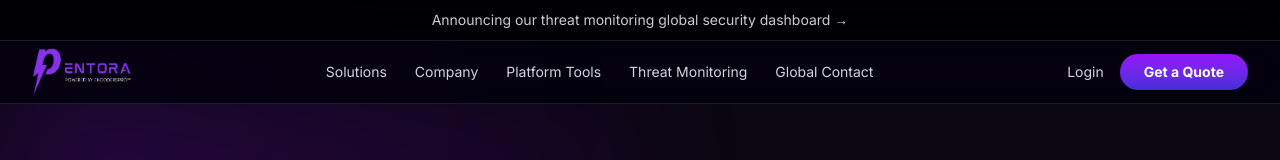
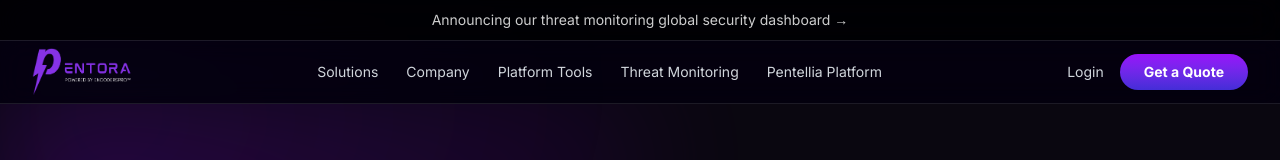
Before and after one commit to tatiana0982/pentora, a Next.js app: page / in a window 1280 px wide. Shown: the top 160 px of the page. Built offline with nearby package versions, Linux system fonts and the light colour scheme.

Commit message:
Update Navbar.tsx

```diff
--- a/src/app/components/Navbar.tsx
+++ b/src/app/components/Navbar.tsx
@@ -140,8 +140,12 @@ const MobileMenu = ({ setIsOpen }: { setIsOpen: (isOpen: boolean) => void }) =>
           <Link href="/threat-monitoring" onClick={handleLinkClick} className="block py-4 text-lg font-medium text-gray-200">Threat Monitoring</Link>
         </motion.div>
         <motion.div variants={itemVariants}>
-          <Link href="/contact" onClick={handleLinkClick} className="block py-4 text-lg font-medium text-gray-200">Global Contact</Link>
-        </motion.div>
+<Link href="https://pentellia.io" target="_blank" rel="noopener noreferrer"
+  onClick={handleLinkClick}
+  className="block py-4 text-lg font-medium text-gray-200">
+  Pentellia Platform
+</Link>        </motion.div>
+
 
         <motion.div variants={itemVariants} className="pt-10 mt-auto flex flex-col space-y-4">
             <Link href="#login" onClick={handleLinkClick} className="text-center py-3 text-lg font-bold text-white bg-white/10 rounded-full transition-colors hover:bg-white/20">
@@ -225,9 +229,10 @@ const Navbar = () => {
             <Link href="/threat-monitoring" className="h-full flex items-center px-3 py-2 text-sm text-gray-300 hover:text-white hover:bg-white/5 rounded-md transition-colors">
               Threat Monitoring
             </Link>
-            <Link href="/contact" className="h-full flex items-center px-3 py-2 text-sm text-gray-300 hover:text-white hover:bg-white/5 rounded-md transition-colors">
-              Global Contact
-            </Link>
+          <Link href="https://pentellia.io" target="_blank" rel="noopener noreferrer"
+  className="h-full flex items-center px-3 py-2 text-sm text-gray-300 hover:text-white hover:bg-white/5 rounded-md transition-colors">
+  Pentellia Platform
+</Link>
           </div>
 
           {/* CTA Buttons */}
```
